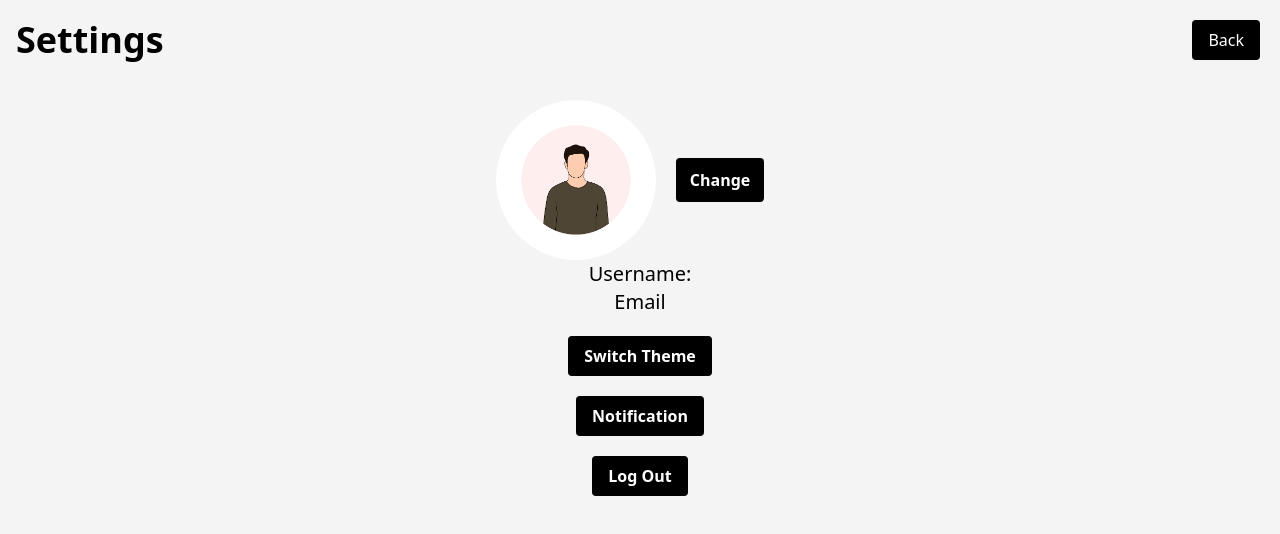
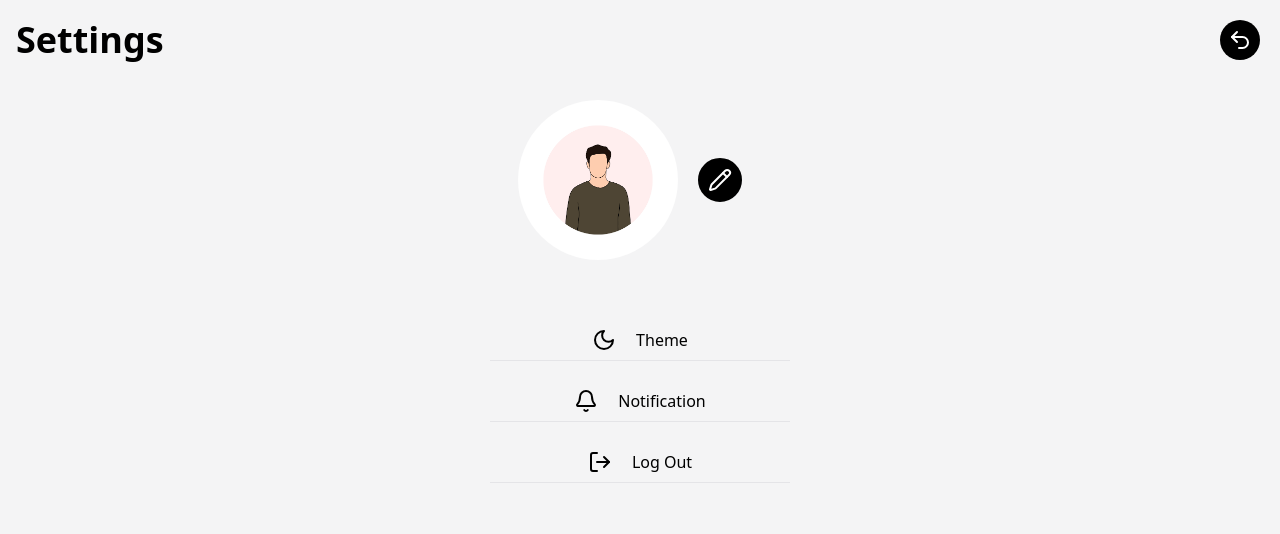
Before and after one commit to kush34/Suchale, a React (Vite) app in the folder frontend/: page /settings in a window 1280 px wide. Shown: the top 534 px of the page. Built offline with nearby package versions, Linux system fonts and the light colour scheme; no server answers; sample sign-in values are in the browser's storage.

Commit message:
Settings Page UI Update

```diff
--- a/frontend/src/pages/Settings.jsx
+++ b/frontend/src/pages/Settings.jsx
@@ -5,6 +5,7 @@ import api from '../utils/axiosConfig';
 import { ThemeContext } from '../Store/ThemeContext';
 import { registerServiceWorker } from '@/utils/register-service-worker';
 import { toast } from 'sonner';
+import { Bell, LogOut, Moon, Pencil, Sun, Undo2 } from 'lucide-react';
 const Settings = () => {
     const { theme, toggleTheme } = useContext(ThemeContext);
     const { user } = useUser();
@@ -25,7 +26,6 @@ const Settings = () => {
                 },
             });
             console.log("Uploaded URL:", res.data.url);
-            // Save this URL in user profile or video DB
         } catch (err) {
             console.error(err);
         }
@@ -82,10 +82,10 @@ const Settings = () => {
     return (
         <div className={`${theme ? "bg-zinc-100 text-black" : "bg-zinc-900 text-white"} h-screen`}>
             <div className={`head flex items-center justify-between`}>
-                <div className="title text-4xl m-4 font-bold">
+                <div className="title text-lg md:text-4xl m-4 font-bold">
                     Settings
                 </div>
-                <div><button onClick={() => navigate("/home")} className='m-5 bg-black text-white rounded px-4 py-2 cursor-pointer'>Back</button></div>
+                <div><button onClick={() => navigate("/home")} className='m-5 bg-black text-white rounded-full px-2 py-2 cursor-pointer'><Undo2 /></button></div>
             </div>
             <div className='m-5'>
                 <div className="profilepic flex justify-center items-center">
@@ -97,32 +97,30 @@ const Settings = () => {
                     />
                     <div className="edit m-5 cursor-pointer">
                         <input type="file" className='hidden' onChange={handleUpload} ref={fileInputRef} />
-                        <button onClick={triggerFileInput} className='cursor-pointer hover:bg-transparent hover:text-sky-500 ease-in duration-150 border-2 border-black bg-black px-3 py-2 rounded hover:border-sky-500 font-bold text-white'>Change</button>
+                        <button onClick={triggerFileInput} className='cursor-pointer hover:bg-transparent hover:text-sky-500 ease-in duration-150 border-2 border-black bg-black px-2 py-2 rounded-full hover:border-sky-500 font-bold text-white'><Pencil /></button>
                     </div>
                 </div>
-                <div className="username flex flex-col text-xl items-center justify-center ">
-                    Username:
+                <div className="username flex flex-col mt-10 md:text-xl items-center justify-center ">
                     <span className='font-bold'>
                         {user?.username}
                     </span>
-                    Email
                     <span className='font-bold'>
                         {user?.email}
                     </span>
                 </div>
                 <div className="flex justify-center m-5 " onClick={toggleTheme}>
-                    <button className="cursor-pointer font-bold text-white bg-black px-4 py-2 rounded hover:text-sky-500 hover:border-2 border-sky-500 hover:bg-transparent ease-in duration-150">
-                        Switch Theme
+                    <button className={`flex gap-5 cursor-pointer border-b ${theme ? "border-zinc-200":"border-zinc-800"} py-2 w-full md:w-1/4 justify-center`}>
+                        {theme ? <Moon />:<Sun /> } Theme
                     </button>
                 </div>
                 <div className="flex justify-center m-5 " onClick={askNotificationPermission}>
-                    <button className="cursor-pointer font-bold text-white bg-black px-4 py-2 rounded hover:text-sky-500 hover:border-2 border-sky-500 hover:bg-transparent ease-in duration-150">
-                        Notification
+                    <button className={`flex gap-5 cursor-pointer border-b ${theme ? "border-zinc-200":"border-zinc-800"} py-2 w-full md:w-1/4 justify-center`}>
+                        <Bell /> Notification
                     </button>
                 </div>
                 <div className="flex justify-center m-5 " onClick={logOut}>
-                    <button className="cursor-pointer font-bold text-white bg-black px-4 py-2 rounded hover:text-red-500 hover:border-2 border-red-500 hover:bg-transparent ease-in duration-150">
-                        Log Out
+                    <button className={`flex gap-5 cursor-pointer border-b ${theme ? "border-zinc-200":"border-zinc-800"} py-2 w-full md:w-1/4 justify-center`}>
+                       <LogOut /> Log Out
                     </button>
                 </div>
             </div>
```
